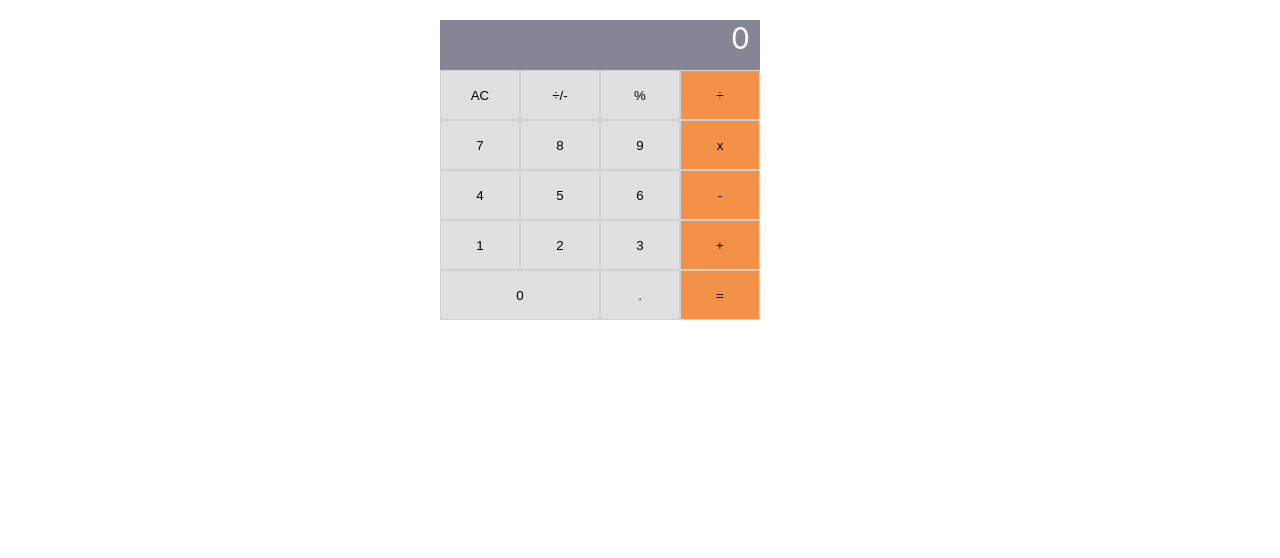
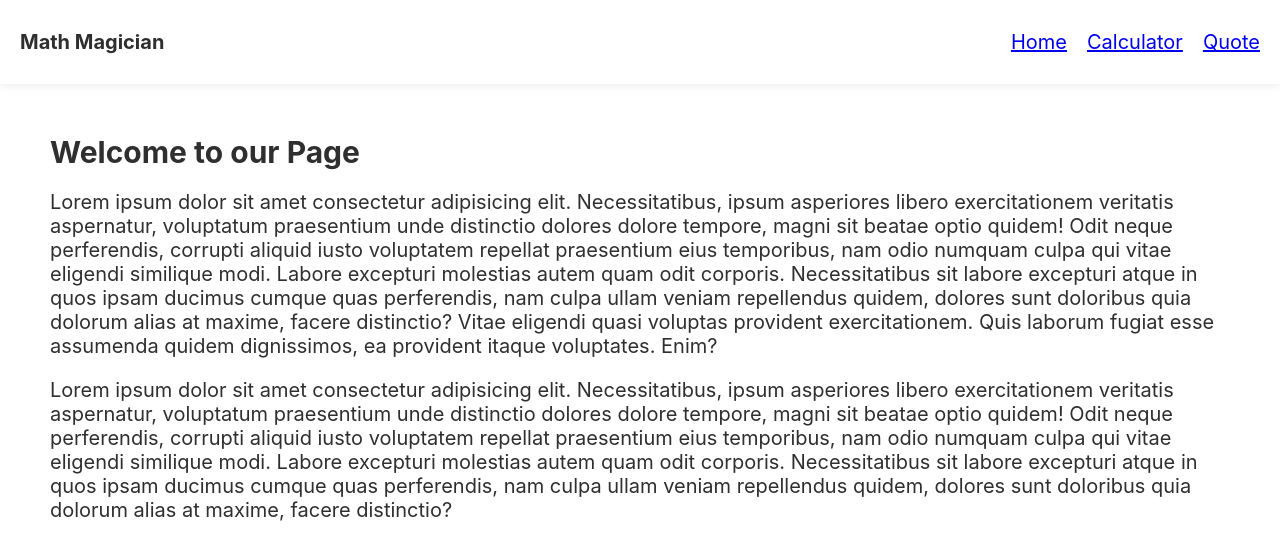
Before and after one commit to gsmalik030/Math-Magicians, a React (Create React App) app: page / in a window 1280 px wide. Shown: the top 558 px of the page. Built offline with nearby package versions, Linux system fonts and the light colour scheme.

Commit message:
Added router

```diff
--- a/package.json
+++ b/package.json
@@ -9,6 +9,7 @@
     "big.js": "^6.2.1",
     "react": "^18.2.0",
     "react-dom": "^18.2.0",
+    "react-router-dom": "^6.8.1",
     "react-scripts": "^5.0.1",
     "web-vitals": "^2.1.4"
   },
--- a/public/index.html
+++ b/public/index.html
@@ -9,35 +9,11 @@
       name="description"
       content="Web site created using create-react-app"
     />
-    <link rel="apple-touch-icon" href="%PUBLIC_URL%/logo192.png" />
-    <!--
-      manifest.json provides metadata used when your web app is installed on a
-      user's mobile device or desktop. See https://developers.google.com/web/fundamentals/web-app-manifest/
-    -->
     <link rel="manifest" href="%PUBLIC_URL%/manifest.json" />
-    <!--
-      Notice the use of %PUBLIC_URL% in the tags above.
-      It will be replaced with the URL of the `public` folder during the build.
-      Only files inside the `public` folder can be referenced from the HTML.
-
-      Unlike "/favicon.ico" or "favicon.ico", "%PUBLIC_URL%/favicon.ico" will
-      work correctly both with client-side routing and a non-root public URL.
-      Learn how to configure a non-root public URL by running `npm run build`.
-    -->
     <title>React App</title>
   </head>
   <body>
     <noscript>You need to enable JavaScript to run this app.</noscript>
     <div id="root"></div>
-    <!--
-      This HTML file is a template.
-      If you open it directly in the browser, you will see an empty page.
-
-      You can add webfonts, meta tags, or analytics to this file.
-      The build step will place the bundled scripts into the <body> tag.
-
-      To begin the development, run `npm start` or `yarn start`.
-      To create a production bundle, use `npm run build` or `yarn build`.
-    -->
   </body>
 </html>
--- a/src/App.js
+++ b/src/App.js
@@ -1,11 +1,20 @@
 import React from 'react';
+import { Route, Routes } from 'react-router-dom';
 import Calculator from './components/Calculator';
+import Navbar from './components/navbar';
+import Quote from './components/quote';
+import Home from './components/home';
 
 function App() {
   return (
-    <div className="App">
-      <Calculator />
-    </div>
+    <>
+      <Navbar />
+      <Routes>
+        <Route exact path="/" element={<Home />} />
+        <Route path="/calculator" element={<Calculator />} />
+        <Route path="/quote" element={<Quote />} />
+      </Routes>
+    </>
   );
 }
 
--- a/src/components/Calculator.js
+++ b/src/components/Calculator.js
@@ -20,6 +20,8 @@ const Calculator = () => {
     result = next;
   }
   return (
+    <div className="calculator-box">
+      <h3 className="heading-calculator">Lets do some Math</h3>
       <div className="calculator">
         <div className="calculator__display">{result}</div>
         <button onClick={handleEvent} type="button" className="key">AC</button>
@@ -42,6 +44,7 @@ const Calculator = () => {
         <button onClick={handleEvent} type="button" className="key">.</button>
         <button onClick={handleEvent} type="button" className="key orange">=</button>
       </div>
+    </div>
   );
 };
 
--- /dev/null
+++ b/src/components/navbar.css
@@ -0,0 +1,29 @@
+html{
+    font-size: 62.5%;
+}
+
+ul{
+    list-style: none;
+}
+
+.navbar{
+    background-color: #fff;
+    box-shadow: 0 0 10px rgba(0,0,0,0.1);
+    padding: 1rem 2rem;
+    display: flex;
+    justify-content: space-between;
+    align-items: center;
+}
+
+.logo{
+    font-size: 2rem;
+    font-weight: 700;
+    color: #302f2f;
+    text-decoration: none;
+}
+
+.navbar-list{
+    display: flex;
+    gap: 2rem;
+    font-size: 2rem;
+}
--- a/src/index.css
+++ b/src/index.css
@@ -15,11 +15,10 @@ code {
 
 .calculator {
   display: grid;
-  grid-template-columns: repeat(4, 8rem);
+  grid-template-columns: repeat(4, 12rem);
   grid-template-rows: repeat(6, 5rem);
   width: 100%;
   max-width: 40rem;
-  margin: 2rem auto;
 }
 
 .calculator__display {
@@ -45,3 +44,42 @@ code {
 .orange {
   background-color: #f39148;
 }
+
+.heading-calculator{
+  font-size: 2.5rem;
+  margin-left: 5rem;
+}
+
+.calculator-box{
+  display:grid;
+  grid-template-columns: 40% 60%;
+  margin-top: 5rem;
+}
+
+.home{
+  margin: 5rem;
+}
+
+h1{
+  font-size: 3rem;
+  font-weight: 700;
+  color: #302f2f;
+  text-decoration: none;
+}
+
+.home-text{
+  font-size: 2rem;
+  color: #302f2f;
+  text-decoration: none;
+}
+
+.quote{
+  font-size: 2rem;
+  color: #302f2f;
+  text-decoration: none;
+  display: flex;
+  justify-content: center;
+  align-items: center;
+  height: 70vh;
+  margin: 0 20rem;
+}
--- a/src/index.js
+++ b/src/index.js
@@ -1,13 +1,14 @@
 import React from 'react';
 import ReactDOM from 'react-dom/client';
 import './index.css';
+import { BrowserRouter as Router } from 'react-router-dom';
 import App from './App';
 
 const root = ReactDOM.createRoot(document.getElementById('root'));
 root.render(
-  <React.StrictMode>
+  <Router>
     <App />
-  </React.StrictMode>,
+  </Router>,
 );
 
 // If you want to start measuring performance in your app, pass a function
```
Also changed, not shown: 1 other file (tests, documents, lock files or other folders). Lines whose indentation alone changed are shown as unchanged.
